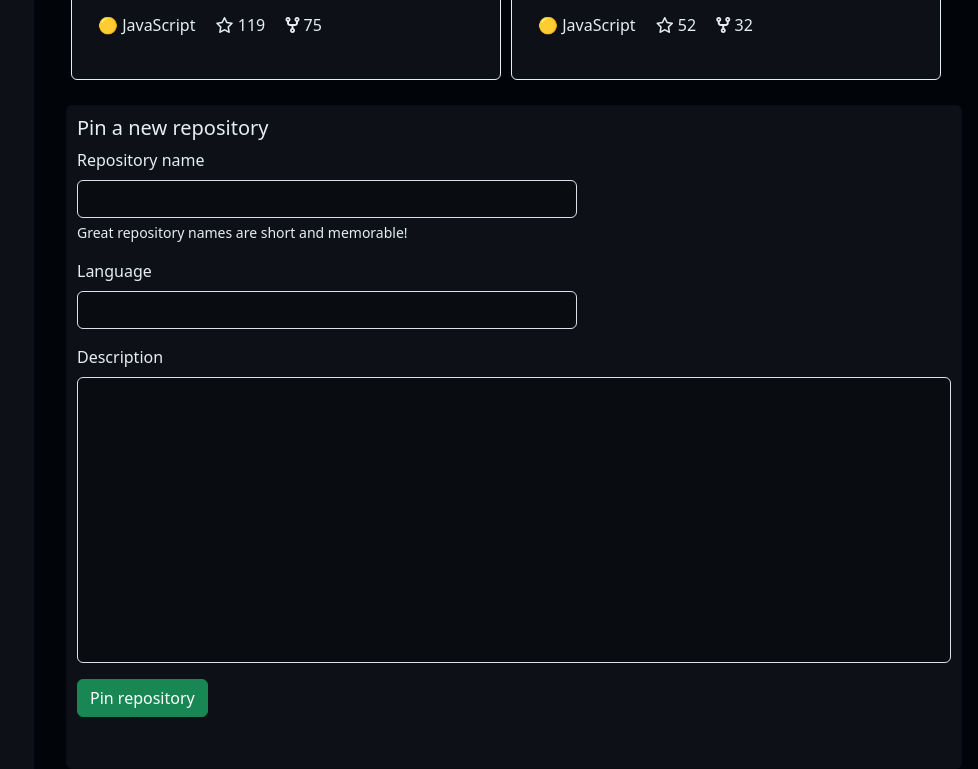
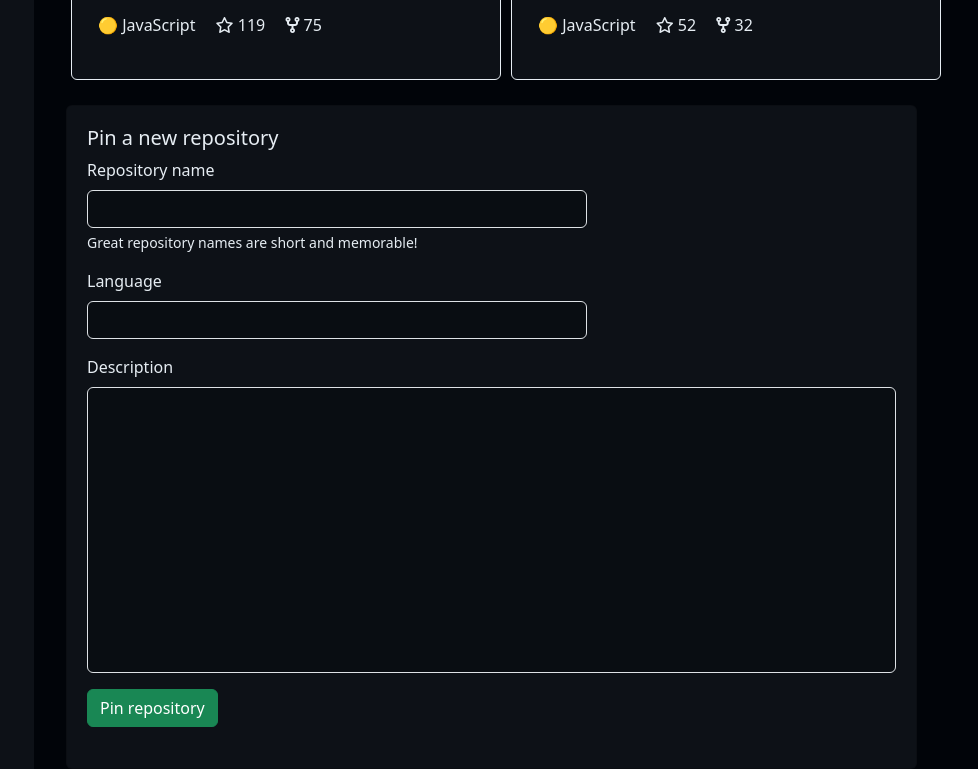
Before and after one commit to nss-evening-cohort-26/gitsub-your-worst-nightmare, a plain HTML site: page index.html in a window 1280 px wide. Shown: the part 611-1380 px from the top of the page, 302-1280 px from the left. Drawn offline with nearby package versions, Linux system fonts and the light colour scheme.

Commit message:
tweaked form styling

```diff
--- a/main.css
+++ b/main.css
@@ -93,7 +93,8 @@ a {
 
 .form-card {
   height: 664px;
-  width: 100%;
+  width: 95%;
+  padding: 20px;
 }
 
 .form-text {
```
